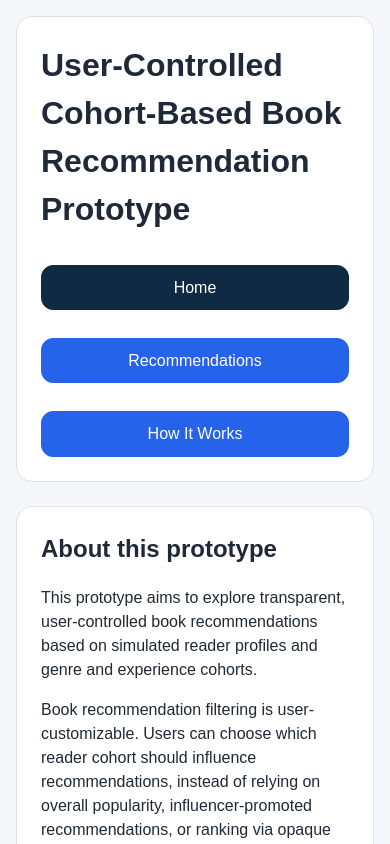
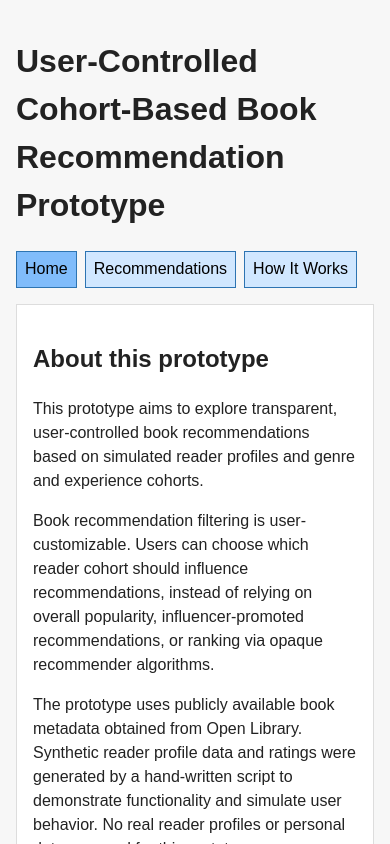
Before and after one commit to ksorgenfrei/book-recommender-prototype, a React (Vite) app: page / in a window 390 px wide. Shown: the top 844 px of the page. Built offline with nearby package versions, Linux system fonts and the light colour scheme.

Commit message:
Basic CSS styling

```diff
--- a/src/index.css
+++ b/src/index.css
@@ -1,241 +1,109 @@
 /*
-  Apply border-box sizing so padding and borders are included in element width.
-  This makes layout sizing more predictable.
-*/
-* {
-  box-sizing: border-box;
-}
-
-/*
-  Base page styling.
-  The background is kept light and neutral so the content cards stand out.
+  basic page styling for the prototype
 */
 body {
   margin: 0;
   font-family: Arial, Helvetica, sans-serif;
-  background: #f5f7fb;
-  color: #1f2937;
+  color: #222;
+  background: #f7f7f7;
   line-height: 1.5;
 }
 
 /*
-  Main page wrapper.
-  max-width prevents long lines from stretching across the full screen,
-  which improves readability.
+  keep the main content from stretching across the full screen.
 */
-.app-shell {
-  max-width: 1100px;
+main {
+  max-width: 1000px;
   margin: 0 auto;
-  padding: 2rem 1rem;
+  padding: 1rem;
 }
 
 /*
-  Header card for the title and navigation.
-  This gives the app a clearer visual starting point.
+  add spacing between navigation buttons
 */
-.app-header {
-  background: #ffffff;
-  border: 1px solid #d9e2ec;
-  border-radius: 1rem;
-  padding: 1.5rem;
-  margin-bottom: 1.5rem;
+.main-nav {
+  display: flex;
+  gap: 0.5rem;
+  margin: 1rem 0;
 }
 
 /*
-  Reduce the default spacing above the first heading.
+  highlight active navigation item
+  App.tsx sets aria-current="page" on the active button
 */
-.app-header h1 {
-  margin-top: 0;
-  margin-bottom: 0.5rem;
+.main-nav button[aria-current="page"] {
+  background: #80bcfb;
 }
 
 /*
-  Make the project subtitle less visually dominant than the main heading.
+  visual grouping for each main section.
 */
-.app-header h2 {
-  margin-top: 0;
-  color: #52606d;
-  font-size: 1rem;
-  font-weight: 600;
-}
-
-/*
-  Main navigation layout.
-  flex-wrap allows buttons to move onto a new line on smaller screens.
-*/
-.main-nav {
-  display: flex;
-  flex-wrap: wrap;
-  gap: 0.75rem;
+.content-card {
+  background: #fff;
+  border: 1px solid #ddd;
+  padding: 1rem;
   margin-top: 1rem;
 }
 
 /*
-  Shared form control styling.
-  Larger controls are easier to select with mouse, touch, or keyboard.
+  basic spacing between recommendation filters
+*/
+.filter-panel {
+  display: flex;
+  gap: 1rem;
+  margin-bottom: 1rem;
+}
+
+/*
+  keep each filter label and dropdown visually grouped.
+*/
+.filter-control {
+  display: flex;
+  flex-direction: column;
+  gap: 0.25rem;
+}
+
+/*
+  make buttons and dropdowns slightly easier to select
+  This is a small usability improvement, not a full UI redesign.
 */
 button,
 select {
   font: inherit;
-  min-height: 2.75rem;
+  padding: 0.35rem 0.5rem;
+  border: 1px solid #2d74b2;
 }
 
 /*
-  Default button styling.
-  The padding increases the clickable area and improves usability.
+  Give the main action button a slightly stronger visual weight.
 */
-button {
-  border: 1px solid #9fb3c8;
-  border-radius: 0.75rem;
-  background: #ffffff;
-  color: #102a43;
-  padding: 0.6rem 1rem;
-  cursor: pointer;
+.primary-button {
+  background: #d0e7ff;
+
 }
 
 /*
-  Hover styling gives mouse users feedback that the button is interactive.
+  Keep keyboard focus visible for buttons and dropdowns.
+  This supports keyboard navigation without adding complex styling.
 */
-button:hover {
-  background: #eef2f7;
+button:focus-visible,
+select:focus-visible {
+  outline: 2px solid #005fcc;
+  outline-offset: 2px;
 }
 
 /*
-  aria-current="page" is already set in App.tsx.
-  This style makes the active navigation item visually obvious.
+  Make recommendation results easier to scan than a dense bullet list.
 */
-.main-nav button[aria-current="page"] {
-  background: #102a43;
-  color: #ffffff;
-  border-color: #102a43;
+.recommendations-list {
+  padding-left: 0;
+  list-style: none;
 }
 
 /*
-  Primary action button for the main call-to-action buttons.
+  light separation between recommendation results.
 */
-.primary-button {
-  margin-top: 1rem;
-  background: #2563eb;
-  color: #ffffff;
-  border-color: #2563eb;
+.recommendations-list li {
+  border-bottom: 1px solid #ddd;
+  padding: 0.4rem 0;
 }
-
-/*
-  Hover state for primary buttons.
-*/
-.primary-button:hover {
-  background: #1d4ed8;
-}
-
-/*
-  Visible keyboard focus indicator.
-  This helps keyboard users see which control is currently focused.
-*/
-button:focus-visible,
-select:focus-visible {
-  outline: 3px solid #f59e0b;
-  outline-offset: 3px;
-}
-
-/*
-  Main content card.
-  This makes each page section feel deliberately structured.
-*/
-.content-card {
-  background: #ffffff;
-  border: 1px solid #d9e2ec;
-  border-radius: 1rem;
-  padding: 1.5rem;
-  margin-bottom: 1.5rem;
-}
-
-/*
-  Remove extra top spacing from headings inside cards.
-*/
-.content-card h2:first-child {
-  margin-top: 0;
-}
-
-/*
-  Recommendation filter layout.
-  This keeps the dropdowns aligned and spaced without inline styles.
-*/
-.filter-panel {
-  display: flex;
-  flex-wrap: wrap;
-  gap: 1rem;
-  align-items: flex-end;
-  margin-bottom: 1rem;
-}
-
-/*
-  Each filter label becomes a small vertical group:
-  label text above, dropdown below.
-*/
-.filter-control {
-  display: flex;
-  flex-direction: column;
-  gap: 0.35rem;
-  min-width: 14rem;
-  font-weight: 600;
-}
-
-/*
-  Dropdowns fill their filter-control container.
-*/
-.filter-control select {
-  width: 100%;
-  border: 1px solid #9fb3c8;
-  border-radius: 0.5rem;
-  padding: 0.4rem 0.6rem;
-  background: #ffffff;
-}
-
-/*
-  Recommendation results are shown as simple cards instead of a dense bullet list.
-*/
-.recommendation-list {
-  list-style: none;
-  padding-left: 0;
-  display: grid;
-  gap: 0.75rem;
-}
-
-/*
-  Each recommendation gets spacing and a subtle border,
-  making individual results easier to scan.
-*/
-.recommendation-list li {
-  background: #f8fafc;
-  border: 1px solid #d9e2ec;
-  border-radius: 0.75rem;
-  padding: 0.9rem;
-}
-
-/*
-  Responsive adjustment for narrower screens.
-  Controls stack vertically so they remain readable and easy to select.
-*/
-@media (max-width: 700px) {
-  .app-shell {
-    padding: 1rem;
-  }
-
-  .main-nav {
-    flex-direction: column;
-  }
-
-  .main-nav button,
-  .primary-button {
-    width: 100%;
-  }
-
-  .filter-panel {
-    flex-direction: column;
-    align-items: stretch;
-  }
-
-  .filter-control {
-    min-width: 100%;
-  }
-}
```
